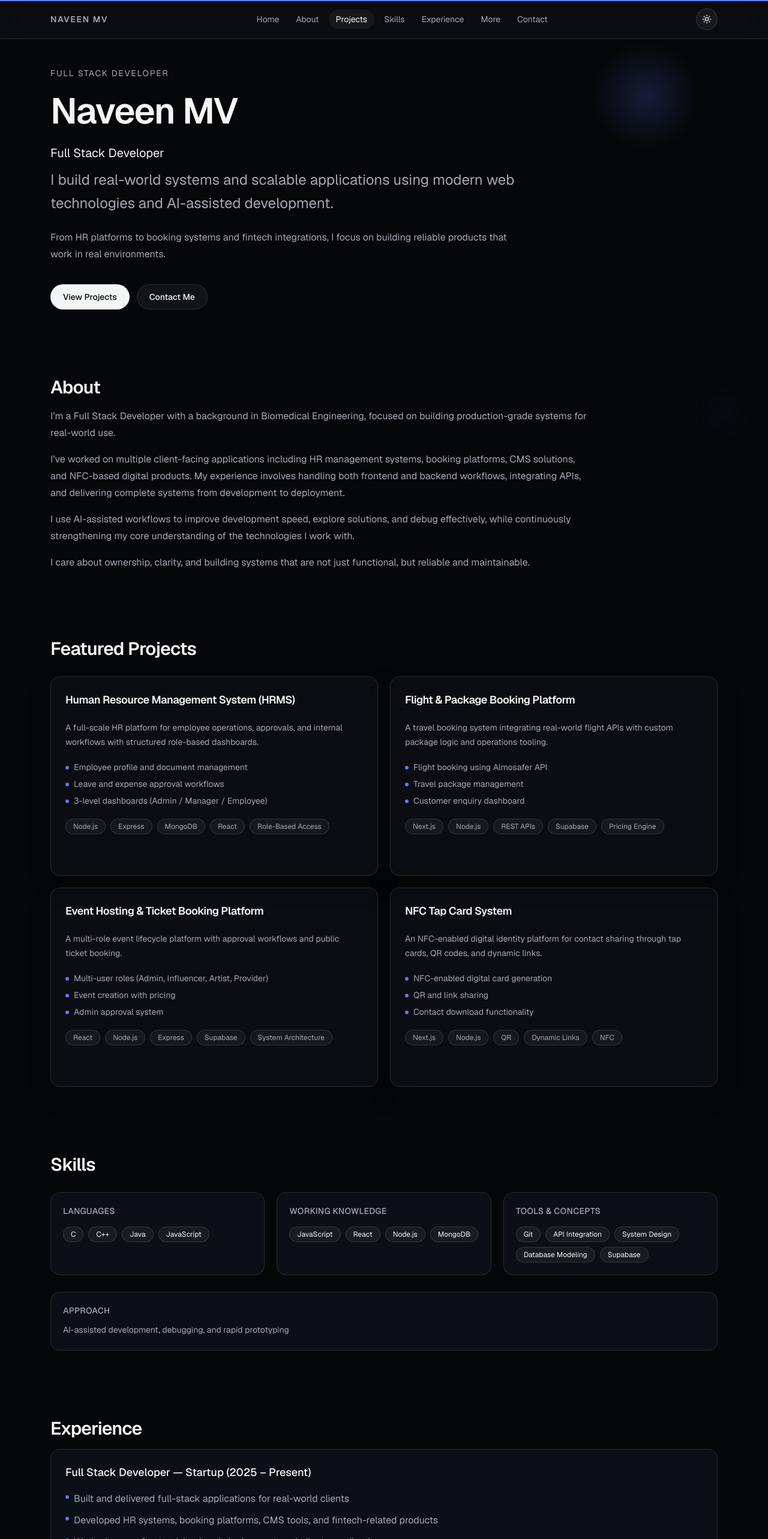
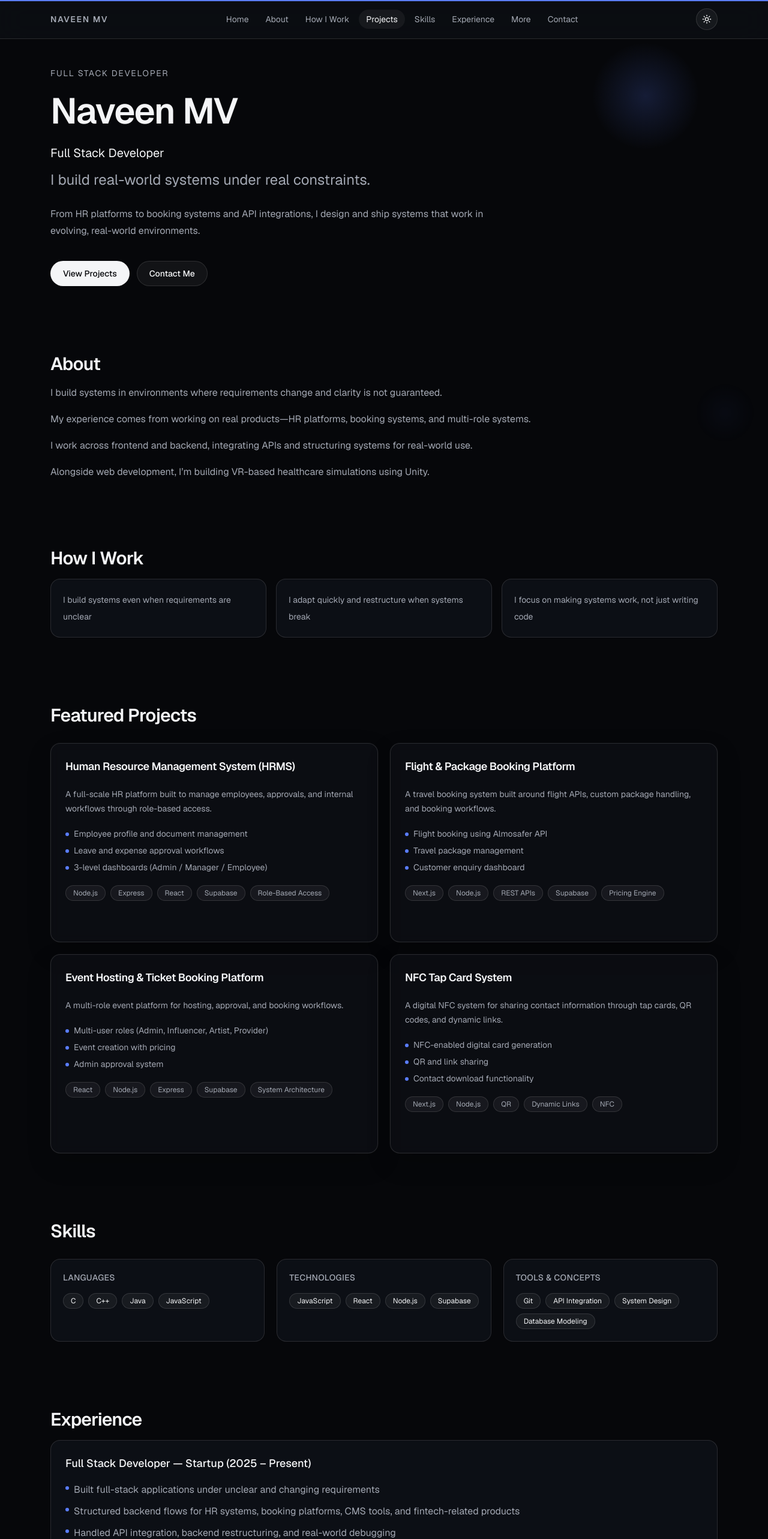
Before and after one commit to Naveen-M-V/Portfolio, a Next.js app: page / in a window 1280 px wide. Shown: the top 2566 px of the page at 60% size. Built offline with nearby package versions, Linux system fonts and the light colour scheme.

Commit message:
Content Update

```diff
--- a/src/app/projects/[slug]/page.tsx
+++ b/src/app/projects/[slug]/page.tsx
@@ -87,13 +87,43 @@ export default async function ProjectCaseStudyPage({ params }: ProjectPageProps)
               </li>
             ))}
           </ul>
-          {project.note ? (
-            <p className="mt-5 rounded-xl border border-[var(--border)] bg-[var(--surface-elevated)] px-4 py-3 text-xs leading-6 text-[var(--muted)]">
-              Note: {project.note}
-            </p>
-          ) : null}
         </section>
       </div>
+
+      <div className="mt-6 grid gap-6 lg:grid-cols-2">
+        <section className="hover-depth rounded-2xl border border-[var(--border)] bg-[var(--surface)] p-6">
+          <h2 className="mb-4 text-xl font-semibold tracking-tight">Impact</h2>
+          <ul className="space-y-3 text-sm text-[var(--muted)]">
+            {project.impact.map((item) => (
+              <li key={item} className="flex items-start gap-2">
+                <ArrowUpRight className="mt-0.5 h-4 w-4 shrink-0 text-[var(--accent)]" />
+                <span>{item}</span>
+              </li>
+            ))}
+          </ul>
+        </section>
+
+        <section className="hover-depth rounded-2xl border border-[var(--border)] bg-[var(--surface)] p-6">
+          <h2 className="mb-4 text-xl font-semibold tracking-tight">Insight</h2>
+          <p className="text-sm leading-7 text-[var(--muted)]">{project.insight}</p>
+        </section>
+      </div>
+
+      {project.demo ? (
+        <section className="hover-depth mt-6 rounded-2xl border border-[var(--border)] bg-[var(--surface)] p-6">
+          <h2 className="mb-4 text-xl font-semibold tracking-tight">Proof Structure</h2>
+          {project.demo.images.length > 0 ? (
+            <div className="grid gap-4 md:grid-cols-2">
+              {project.demo.images.map((image) => (
+                <div key={image} className="aspect-video rounded-xl border border-[var(--border)] bg-[var(--surface-elevated)]" />
+              ))}
+            </div>
+          ) : (
+            <p className="text-sm leading-7 text-[var(--muted)]">Demo assets ready to be added.</p>
+          )}
+          {project.demo.video ? <p className="mt-3 text-sm text-[var(--muted)]">Video: {project.demo.video}</p> : null}
+        </section>
+      ) : null}
 
       <section className="hover-depth mt-6 rounded-2xl border border-[var(--border)] bg-[var(--surface)] p-6">
         <h2 className="mb-4 text-xl font-semibold tracking-tight">Challenges & Learnings</h2>
--- a/src/components/portfolio/portfolio-page.tsx
+++ b/src/components/portfolio/portfolio-page.tsx
@@ -8,7 +8,7 @@ import { AnimatedSection } from "@/components/portfolio/animated-section";
 import { ContactForm } from "@/components/portfolio/contact-form";
 import { ProjectCard } from "@/components/portfolio/project-card";
 import { ThemeToggle } from "@/components/portfolio/theme-toggle";
-import { additionalExperience, contact, experience, navItems, personal, projects, skills } from "@/data/portfolio";
+import { additionalExperience, contact, experience, navItems, personal, projects, skills, workStyle } from "@/data/portfolio";
 
 export function PortfolioPage() {
   const [activeSection, setActiveSection] = useState<string>("hero");
@@ -32,7 +32,7 @@ export function PortfolioPage() {
   const skillGroups = useMemo(
     () => [
       { title: "Languages", values: skills.languages },
-      { title: "Working Knowledge", values: skills.workingKnowledge },
+      { title: "Technologies", values: skills.technologies },
       { title: "Tools & Concepts", values: skills.toolsAndConcepts },
     ],
     [],
@@ -107,6 +107,17 @@ export function PortfolioPage() {
           </div>
         </AnimatedSection>
 
+        <AnimatedSection id="work" className="scroll-mt-24 space-y-4">
+          <h2 className="text-2xl font-semibold tracking-tight sm:text-3xl">How I Work</h2>
+          <div className="grid gap-4 md:grid-cols-3">
+            {workStyle.map((item) => (
+              <article key={item} className="hover-depth rounded-2xl border border-[var(--border)] bg-[var(--surface)] p-5">
+                <p className="text-sm leading-7 text-[var(--muted)]">{item}</p>
+              </article>
+            ))}
+          </div>
+        </AnimatedSection>
+
         <AnimatedSection id="projects" className="scroll-mt-24 space-y-7">
           <h2 className="text-2xl font-semibold tracking-tight sm:text-3xl">Featured Projects</h2>
           <div className="grid gap-5 md:grid-cols-2">
@@ -136,10 +147,6 @@ export function PortfolioPage() {
             ))}
           </div>
 
-          <article className="hover-depth rounded-2xl border border-[var(--border)] bg-[var(--surface)] p-5">
-            <h3 className="mb-2 text-sm font-medium tracking-wide text-[var(--muted)] uppercase">Approach</h3>
-            <p className="text-sm leading-7 text-[var(--muted)]">{skills.approach}</p>
-          </article>
         </AnimatedSection>
 
         <AnimatedSection id="experience" className="scroll-mt-24 space-y-4">
@@ -163,6 +170,7 @@ export function PortfolioPage() {
             {additionalExperience.map((item) => (
               <article key={item.title} className="hover-depth rounded-2xl border border-[var(--border)] bg-[var(--surface)] p-5">
                 <h3 className="text-base font-medium">{item.title}</h3>
+                {"role" in item ? <p className="mt-1 text-xs tracking-[0.12em] text-[var(--muted)] uppercase">{item.role}</p> : null}
                 <p className="mt-3 text-sm leading-6 text-[var(--muted)]">{item.description}</p>
               </article>
             ))}
--- a/src/data/portfolio.ts
+++ b/src/data/portfolio.ts
@@ -6,13 +6,19 @@ export type Project = {
   features: string[];
   tech: string[];
   role: string[];
-  note?: string;
+  impact: string[];
   challenges: string[];
+  insight: string;
+  demo?: {
+    images: string[];
+    video?: string;
+  };
 };
 
 export const navItems = [
   { id: "hero", label: "Home" },
   { id: "about", label: "About" },
+  { id: "work", label: "How I Work" },
   { id: "projects", label: "Projects" },
   { id: "skills", label: "Skills" },
   { id: "experience", label: "Experience" },
@@ -25,35 +31,43 @@ export const projects: Project[] = [
     slug: "hrms-system",
     title: "Human Resource Management System (HRMS)",
     description:
-      "A full-scale HR platform for employee operations, approvals, and internal workflows with structured role-based dashboards.",
+      "A full-scale HR platform built to manage employees, approvals, and internal workflows through role-based access.",
     overview:
-      "A full-scale HR management platform designed to handle employee operations, approvals, and internal workflows with role-based access and structured dashboards.",
+      "A full-scale HR management platform for employee operations, approvals, and internal workflows with structured role-based access.",
     features: [
       "Employee profile and document management",
       "Leave and expense approval workflows",
       "3-level dashboards (Admin / Manager / Employee)",
       "Integrated E-learning module",
     ],
-    tech: ["Node.js", "Express", "MongoDB", "React", "Role-Based Access"],
+    tech: ["Node.js", "Express", "React", "Supabase", "Role-Based Access"],
     role: [
       "Built backend APIs and database models",
-      "Implemented role-based access",
-      "Refactored the system for scalability and real usage",
+      "Structured role-based workflows for admins, managers, and employees",
+      "Refactored the system to support changing requirements and real usage",
     ],
-    note: "Frontend demo with simulated data",
+    impact: [
+      "Reduced manual dependency in internal HR operations",
+      "Gave teams a structured flow for approvals and employee data",
+      "Made the backend easier to extend as requirements changed",
+    ],
     challenges: [
       "Managed increasing system complexity due to evolving requirements",
       "Refactored backend structure to handle scalability",
       "Learned the importance of clean architecture and future-proof design",
     ],
+    insight: "Designing for change matters more than designing for perfection.",
+    demo: {
+      images: [],
+    },
   },
   {
     slug: "flight-package-booking-platform",
     title: "Flight & Package Booking Platform",
     description:
-      "A travel booking system integrating real-world flight APIs with custom package logic and operations tooling.",
+      "A travel booking system built around flight APIs, custom package handling, and booking workflows.",
     overview:
-      "A travel booking system integrating real-world flight APIs and custom package management for users.",
+      "A travel booking system integrating real flight APIs and custom package management features.",
     features: [
       "Flight booking using Almosafer API",
       "Travel package management",
@@ -62,23 +76,32 @@ export const projects: Project[] = [
     ],
     tech: ["Next.js", "Node.js", "REST APIs", "Supabase", "Pricing Engine"],
     role: [
-      "API integration and data handling",
-      "Built backend booking workflows",
-      "Developed admin dashboard features",
+      "Integrated external APIs and handled booking data",
+      "Built backend booking workflows and pricing logic",
+      "Structured the admin dashboard for operational use",
+    ],
+    impact: [
+      "Created a clearer flow between flight data, packages, and customer requests",
+      "Made booking operations easier to track from the admin side",
+      "Supported a flexible system for pricing and coupon handling",
     ],
     challenges: [
       "Handled API inconsistencies and edge cases",
       "Designed flexible pricing and coupon logic",
       "Managed real-world booking workflows",
     ],
+    insight: "Understanding API flow is more important than simply calling endpoints.",
+    demo: {
+      images: [],
+    },
   },
   {
     slug: "event-hosting-ticket-booking-platform",
     title: "Event Hosting & Ticket Booking Platform",
     description:
-      "A multi-role event lifecycle platform with approval workflows and public ticket booking.",
+      "A multi-role event platform for hosting, approval, and booking workflows.",
     overview:
-      "A multi-role event platform enabling different types of users to host and manage events with admin approval workflows.",
+      "A multi-role platform for hosting and managing events with structured approval and booking flows.",
     features: [
       "Multi-user roles (Admin, Influencer, Artist, Provider)",
       "Event creation with pricing",
@@ -87,23 +110,32 @@ export const projects: Project[] = [
     ],
     tech: ["React", "Node.js", "Express", "Supabase", "System Architecture"],
     role: [
-      "Designed system architecture",
+      "Designed the system architecture for multiple user flows",
       "Built event lifecycle and booking logic",
-      "Managed role-based interactions",
+      "Managed role-based interactions and approvals",
+    ],
+    impact: [
+      "Gave each user type a clear path through the system",
+      "Reduced confusion around event creation and approval flow",
+      "Made the platform easier to reason about as roles expanded",
     ],
     challenges: [
       "Handled multiple user roles and interactions",
       "Designed scalable approval workflows",
       "Managed complex user journeys",
     ],
+    insight: "System complexity increases fast when user roles multiply.",
+    demo: {
+      images: [],
+    },
   },
   {
     slug: "nfc-tap-card-system",
     title: "NFC Tap Card System",
     description:
-      "An NFC-enabled digital identity platform for contact sharing through tap cards, QR codes, and dynamic links.",
+      "A digital NFC system for sharing contact information through tap cards, QR codes, and dynamic links.",
     overview:
-      "A digital NFC-based system enabling users to generate and share contact information through tap cards, QR codes, and dynamic links.",
+      "A digital NFC-based system for sharing contact information through tap cards, QR codes, and dynamic links.",
     features: [
       "NFC-enabled digital card generation",
       "QR and link sharing",
@@ -113,13 +145,22 @@ export const projects: Project[] = [
     role: [
       "Developed frontend and backend logic",
       "Implemented dynamic link and QR generation",
-      "Delivered a client-ready system",
+      "Delivered the system to a client-ready standard",
+    ],
+    impact: [
+      "Made contact sharing simpler across devices",
+      "Provided a clean flow for tap, QR, and link-based access",
+      "Delivered a usable product that could be handed to a client",
     ],
     challenges: [
       "Ensured smooth user experience across devices",
       "Handled real client requirements and expectations",
       "Delivered production-ready system quality",
     ],
+    insight: "Simple systems still need strong UX thinking to feel reliable.",
+    demo: {
+      images: [],
+    },
   },
 ];
 
@@ -129,26 +170,26 @@ export function getProjectBySlug(slug: string) {
 
 export const skills = {
   languages: ["C", "C++", "Java", "JavaScript"],
-  workingKnowledge: ["JavaScript", "React", "Node.js", "MongoDB"],
-  toolsAndConcepts: ["Git", "API Integration", "System Design", "Database Modeling", "Supabase"],
-  approach: "AI-assisted development, debugging, and rapid prototyping",
+  technologies: ["JavaScript", "React", "Node.js", "Supabase"],
+  toolsAndConcepts: ["Git", "API Integration", "System Design", "Database Modeling"],
 };
 
 export const experience = {
   role: "Full Stack Developer — Startup (2025 – Present)",
   points: [
-    "Built and delivered full-stack applications for real-world clients",
-    "Developed HR systems, booking platforms, CMS tools, and fintech-related products",
-    "Worked across frontend, backend, deployment, and client coordination",
-    "Improved system reliability through debugging and backend refactoring",
+    "Built full-stack applications under unclear and changing requirements",
+    "Structured backend flows for HR systems, booking platforms, CMS tools, and fintech-related products",
+    "Handled API integration, backend restructuring, and real-world debugging",
+    "Designed systems to stay stable while the product shape kept changing",
   ],
 };
 
 export const additionalExperience = [
   {
     title: "ImmersiveMed Solutions",
+    role: "Technical Lead",
     description:
-      "Building VR-based medical simulation systems using Unity to explore immersive healthcare training solutions.",
+      "Leading development of VR-based healthcare simulations using Unity, focusing on interactive training systems and medical visualization.",
   },
   {
     title: "IoT Minor Degree",
@@ -162,22 +203,27 @@ export const additionalExperience = [
 ];
 
 export const contact = {
-  text: "Let’s build something meaningful.",
+  text: "If you're building something and need someone who can take ownership and ship, let’s talk.",
 };
 
 export const personal = {
   name: "Naveen MV",
   title: "Full Stack Developer",
-  tagline:
-    "I build real-world systems and scalable applications using modern web technologies and AI-assisted development.",
+  tagline: "I build real-world systems under real constraints.",
   heroDescription:
-    "From HR platforms to booking systems and fintech integrations, I focus on building reliable products that work in real environments.",
+    "From HR platforms to booking systems and API integrations, I design and ship systems that work in evolving, real-world environments.",
   about: [
-    "I’m a Full Stack Developer with a background in Biomedical Engineering, focused on building production-grade systems for real-world use.",
-    "I’ve worked on multiple client-facing applications including HR management systems, booking platforms, CMS solutions, and NFC-based digital products. My experience involves handling both frontend and backend workflows, integrating APIs, and delivering complete systems from development to deployment.",
-    "I use AI-assisted workflows to improve development speed, explore solutions, and debug effectively, while continuously strengthening my core understanding of the technologies I work with.",
-    "I care about ownership, clarity, and building systems that are not just functional, but reliable and maintainable.",
+    "I build systems in environments where requirements change and clarity is not guaranteed.",
+    "My experience comes from working on real products—HR platforms, booking systems, and multi-role systems.",
+    "I work across frontend and backend, integrating APIs and structuring systems for real-world use.",
+    "Alongside web development, I’m building VR-based healthcare simulations using Unity.",
   ],
   email: "mvnaveen18@gmail.com",
   linkedin: "https://www.linkedin.com/in/naveen-mv-8432b3232",
 };
+
+export const workStyle = [
+  "I build systems even when requirements are unclear",
+  "I adapt quickly and restructure when systems break",
+  "I focus on making systems work, not just writing code",
+];
```
